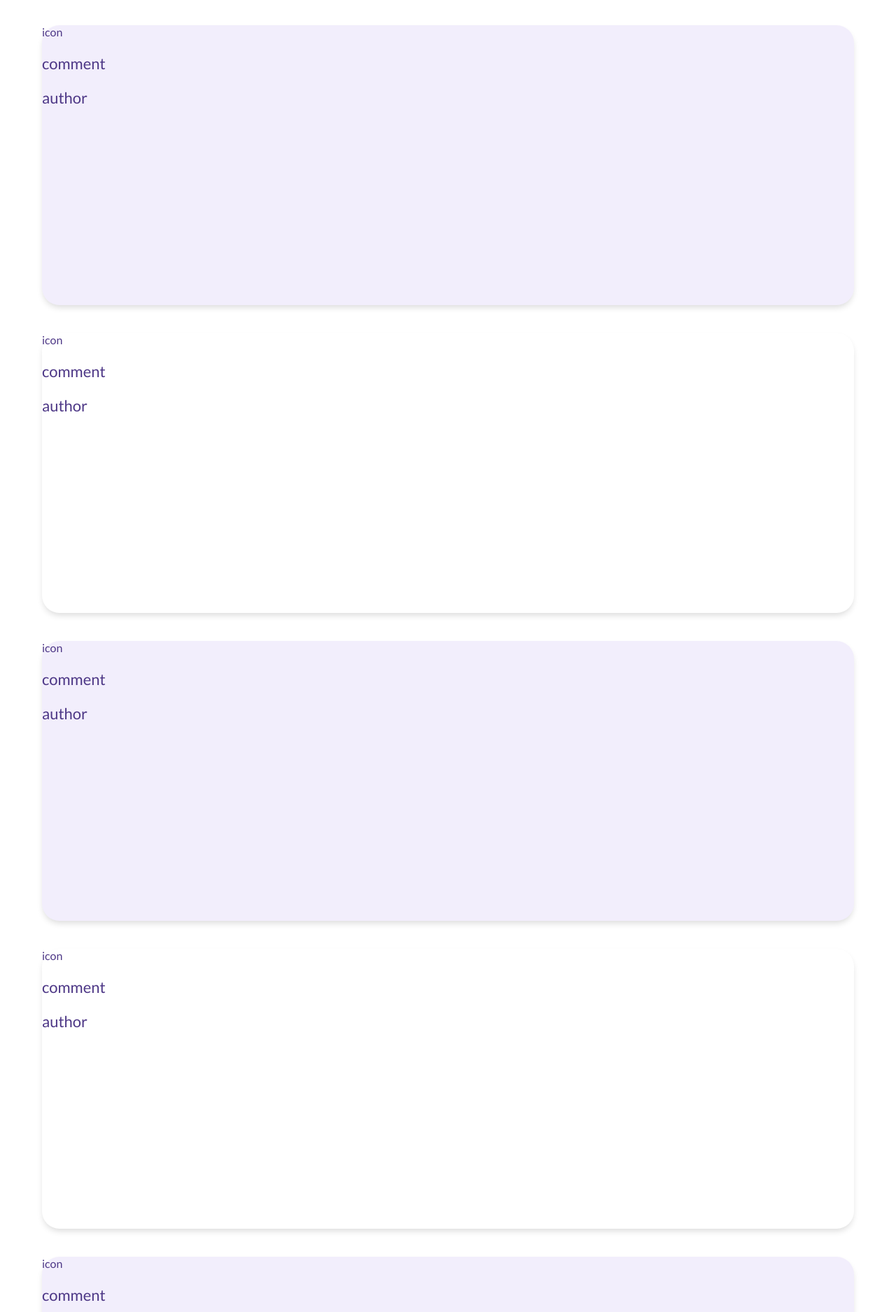
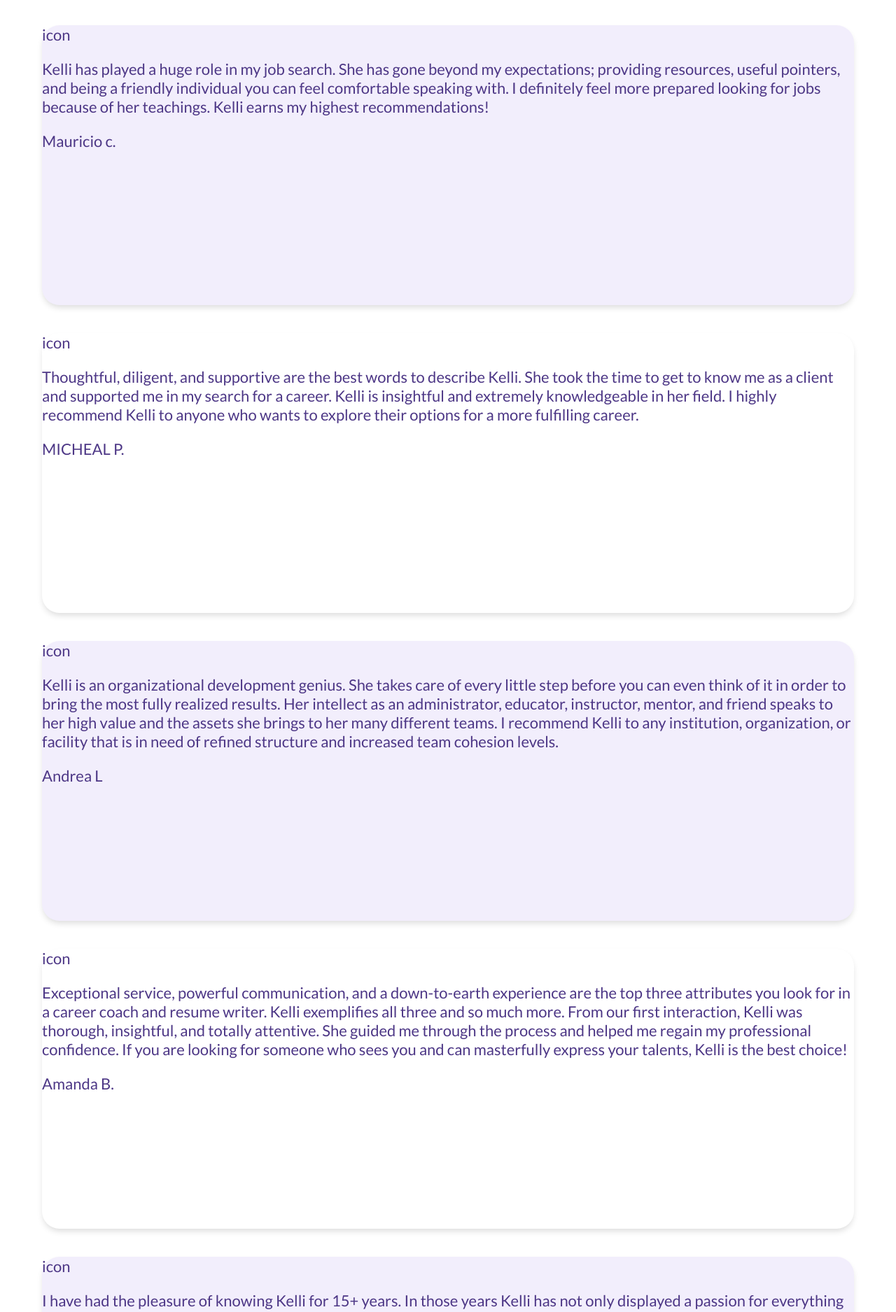
Before and after one commit to nokeen12/purpleelephantcareers, a React (Create React App) app: page /testimonials in a window 1280 px wide. Shown: the part 181-2056 px from the top of the page at 70% size. Built offline with nearby package versions, Linux system fonts and the light colour scheme.

Commit message:
content filling testimonial blocks

```diff
--- a/src/App.css
+++ b/src/App.css
@@ -96,6 +96,12 @@ p{
     border-radius: 25px;
     box-shadow: 0px 5px 10px -2px rgba(0,0,0,.15);
     margin-bottom: 40px;
+    font-size: 22px;
+}
+.seeMore{
+    color:#8359E3;
+    text-decoration: underline;
+    font-size: 16px;
 }
 .wavyLine{
     top: 0;
--- a/src/pages/Homepage.js
+++ b/src/pages/Homepage.js
@@ -35,13 +35,13 @@ function Homepage(){
                         <div>icon</div>
                         <div>text</div>
                         <div>name</div>
-                        <div>see more link</div>
+                        <Link to="/testimonials" className="seeMore">SEE MORE</Link>
                     </div>
                     <div className="block">
                         <div>icon</div>
                         <div>text</div>
                         <div>name</div>
-                        <div>see more link</div>
+                        <Link to="/testimonials" className="seeMore">SEE MORE</Link>
                     </div>
                 </div>
                 <h2>Still hesitating? Schedule a free consultation!</h2>
--- a/src/pages/Testimonials.js
+++ b/src/pages/Testimonials.js
@@ -7,64 +7,64 @@ function Testimonials(){
             <div className="block e">
                 <div>icon</div>
                 <div>
-                    <p>comment</p>
-                    <p>author</p>
+                    <p>Kelli has played a huge role in my job search. She has gone beyond my expectations; providing resources, useful pointers, and being a friendly individual you can feel comfortable speaking with. I definitely feel more prepared looking for jobs because of her teachings. Kelli earns my highest recommendations!</p>
+                    <p>Mauricio c.</p>
                 </div>
             </div>
             <div className="block o">
                 <div>icon</div>
                 <div>
-                    <p>comment</p>
-                    <p>author</p>
+                    <p>Thoughtful, diligent, and supportive are the best words to describe Kelli. She took the time to get to know me as a client and supported me in my search for a career. Kelli is insightful and extremely knowledgeable in her field. I highly recommend Kelli to anyone who wants to explore their options for a more fulfilling career.</p>
+                    <p>MICHEAL P. </p>
                 </div>
             </div>
             <div className="block e">
                 <div>icon</div>
                 <div>
-                    <p>comment</p>
-                    <p>author</p>
+                    <p>Kelli is an organizational development genius. She takes care of every little step before you can even think of it in order to bring the most fully realized results. Her intellect as an administrator, educator, instructor, mentor, and friend speaks to her high value and the assets she brings to her many different teams. I recommend Kelli to any institution, organization, or facility that is in need of refined structure and increased team cohesion levels.</p>
+                    <p>Andrea L</p>
                 </div>
             </div>
             <div className="block o">
                 <div>icon</div>
                 <div>
-                    <p>comment</p>
-                    <p>author</p>
+                    <p>Exceptional service, powerful communication, and a down-to-earth experience are the top three attributes you look for in a career coach and resume writer. Kelli exemplifies all three and so much more. From our first interaction, Kelli was thorough, insightful, and totally attentive. She guided me through the process and helped me regain my professional confidence. If you are looking for someone who sees you and can masterfully express your talents, Kelli is the best choice!</p>
+                    <p>Amanda B.</p>
                 </div>
             </div>
             <div className="block e">
                 <div>icon</div>
                 <div>
-                    <p>comment</p>
-                    <p>author</p>
+                    <p>I have had the pleasure of knowing Kelli for 15+ years. In those years Kelli has not only displayed a passion for everything she puts her mind to but also a certain level of dedication and leadership that you don't often see. Kelli has a great work ethic and is always willing to help whenever needed. Kelli challenges herself daily to not only be a better manager but a better person as well. I am confident that whatever career path she chooses she will add great value.</p>
+                    <p>Julian B.</p>
                 </div>
             </div>
             <div className="block o">
                 <div>icon</div>
                 <div>
-                    <p>comment</p>
-                    <p>author</p>
+                    <p>Kelli is a terrific career consultant and resume writer, if you have met her then you know what I mean. She is energetic and full of passion and drive. She is deeply committed to supporting individuals and seeing them succeed, which is why I have hired her on several occasions to support me in my career coaching practice. One thing that I appreciate the most about her is that she is a lifelong learner and Kellie constantly seeks out opportunities to expand her knowledge in her profession, which ultimately benefits those that have the privilege of working with her. I am thankful that we are connected. She is an absolute asset to the career services industry and is a natural leader. Kellie, keep on doing what you do!</p>
+                    <p>CHARISE W.</p>
                 </div>
             </div>
             <div className="block e">
                 <div>icon</div>
                 <div>
-                    <p>comment</p>
-                    <p>author</p>
+                    <p>Kelli is extremely professional, timely, efficient and detailed oriented. After our consultation, she provided me with a date of completion and delivered prior to the set date. She reconstructed my resume so well I immediately got call backs and landed a career that I love! Thank you Kelli!!</p>
+                    <p>Aliyah S</p>
                 </div>
             </div>
             <div className="block o">
                 <div>icon</div>
                 <div>
-                    <p>comment</p>
-                    <p>author</p>
+                    <p>I had the pleasure of being Kelli’s immediate supervisor during her tenure at 2HB, Kelli has a solid, diverse skill set that would benefit any Marketing and Events department. In addition to her M.S. in Sports Administration and B.A. in Public Relations, Kelli brought extensive hands-on experience managing various social media platforms while working in my department. She took charge and was solely responsible for creating and executing the company's social media plan. Her ability to become fully entrenched in an organization's social media push has enabled the company to reach its social media goals. Her other duties include establishing a high school work/study program and generating the company’s online store to receive and process merchandise orders. As a direct result of Kelli's ability to think quickly and make spontaneous decisions based on good judgment, she has ensured a successful outcome on many occasions for my department. I hope to one day work with her again. </p>
+                    <p>MEREDETH G.</p>
                 </div>
             </div>
             <div className="block e">
                 <div>icon</div>
                 <div>
-                    <p>comment</p>
-                    <p>author</p>
+                    <p>Exceptional service, powerful communication, and a down-to-earth experience are the top three attributes you look for in a career coach and resume writer. Kelli exemplifies all three and so much more. From our first interaction, Kelli was thorough, insightful, and totally attentive. She guided me through the process and helped me regain my professional confidence. If you are looking for someone who sees you and can masterfully express your talents, Kelli is the best choice!</p>
+                    <p>armani C.</p>
                 </div>
             </div>
         </div>
```
